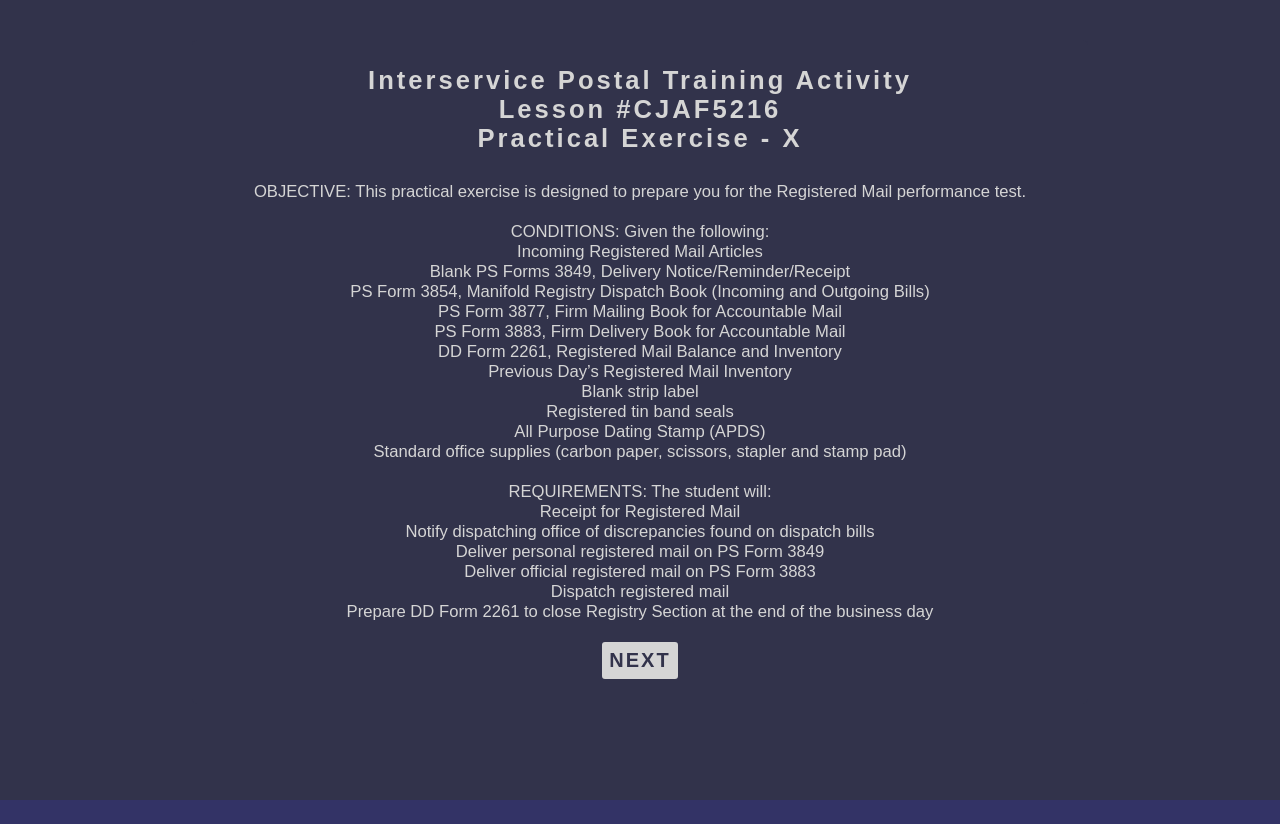
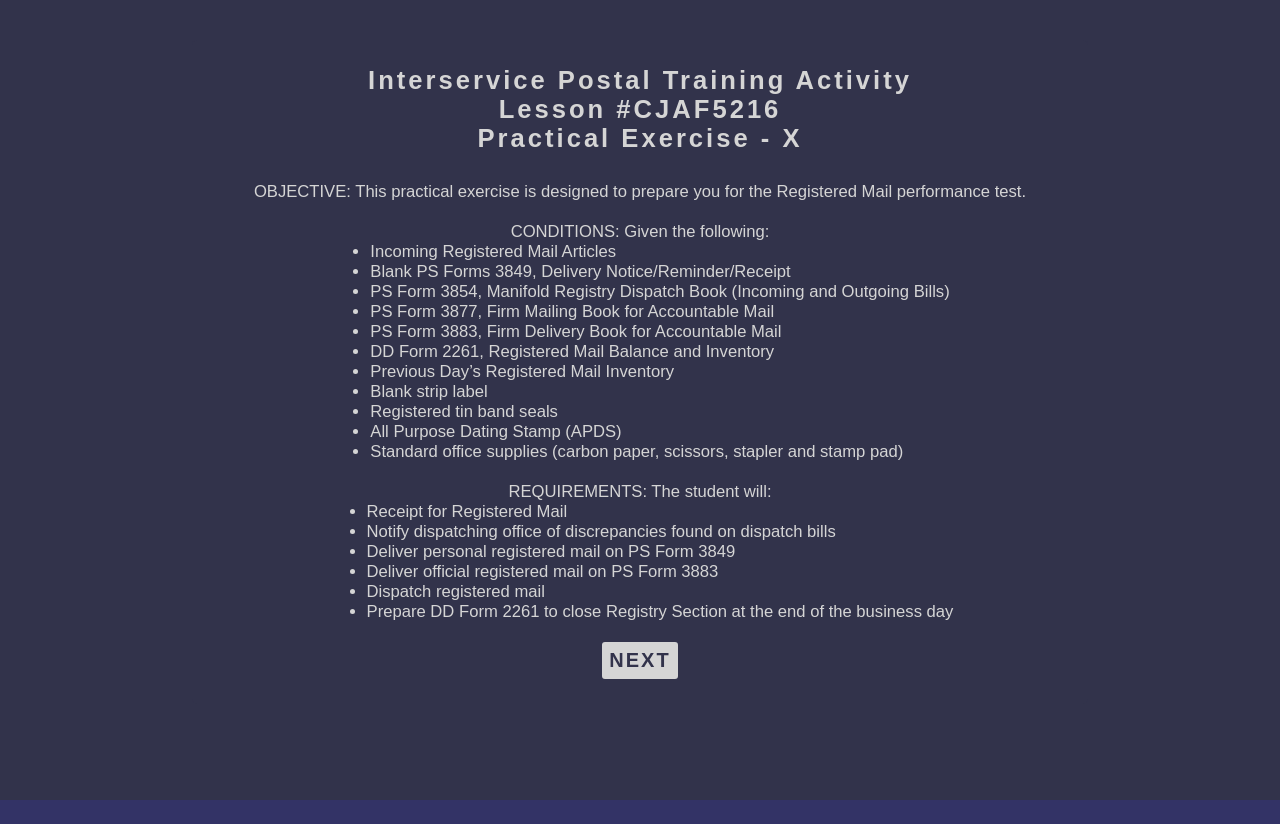
Before and after one commit to jaimitch/Postal-PEY, a Vue app: page / in a window 1280 px wide. Built offline with nearby package versions, Linux system fonts and the light colour scheme.

Commit message:
TLO text that should be lists now are

```diff
--- a/src/components/TLO.vue
+++ b/src/components/TLO.vue
@@ -9,24 +9,28 @@
             <div class="tlo-text">
               OBJECTIVE:  This practical exercise is designed to prepare you for the Registered Mail performance test.<br><br>
               CONDITIONS:  Given the following:<br>
-              Incoming Registered Mail Articles<br>
-              Blank PS Forms 3849, Delivery Notice/Reminder/Receipt<br>
-              PS Form 3854, Manifold Registry Dispatch Book (Incoming and Outgoing Bills)<br>
-              PS Form 3877, Firm Mailing Book for Accountable Mail<br>
-              PS Form 3883, Firm Delivery Book for Accountable Mail<br>
-              DD Form 2261, Registered Mail Balance and Inventory<br>
-              Previous Day’s Registered Mail Inventory<br>
-              Blank strip label<br>
-              Registered tin band seals<br>
-              All Purpose Dating Stamp (APDS)<br>
-              Standard office supplies (carbon paper, scissors, stapler and stamp pad)<br><br>
+                <ul style="text-align:left; margin:auto;">
+                  <li>Incoming Registered Mail Articles<br></li>
+                  <li>Blank PS Forms 3849, Delivery Notice/Reminder/Receipt<br></li>
+                  <li>PS Form 3854, Manifold Registry Dispatch Book (Incoming and Outgoing Bills)<br></li>
+                  <li>PS Form 3877, Firm Mailing Book for Accountable Mail<br></li>
+                  <li>PS Form 3883, Firm Delivery Book for Accountable Mail<br></li>
+                  <li>DD Form 2261, Registered Mail Balance and Inventory<br></li>
+                  <li>Previous Day’s Registered Mail Inventory<br></li>
+                  <li>Blank strip label<br></li>
+                  <li>Registered tin band seals<br></li>
+                  <li>All Purpose Dating Stamp (APDS)<br></li>
+                  <li>Standard office supplies (carbon paper, scissors, stapler and stamp pad)<br><br></li>
+                </ul>
               REQUIREMENTS:  The student will:<br>
-              Receipt for Registered Mail<br>
-              Notify dispatching office of discrepancies found on dispatch bills<br>
-              Deliver personal registered mail on PS Form 3849<br>
-              Deliver official registered mail on PS Form 3883<br>
-              Dispatch registered mail<br>
-              Prepare DD Form 2261 to close Registry Section at the end of the business day<br><br>
+              <ul style="text-align: left; margin: auto;">
+                <li>Receipt for Registered Mail<br></li>
+                <li>Notify dispatching office of discrepancies found on dispatch bills<br></li>
+                <li>Deliver personal registered mail on PS Form 3849<br></li>
+                <li>Deliver official registered mail on PS Form 3883<br></li>
+                <li>Dispatch registered mail<br></li>
+                <li>Prepare DD Form 2261 to close Registry Section at the end of the business day<br><br></li>
+              </ul>
             </div>
             <button class="modal-button" @click="modalPage = 2">NEXT</button>
           </div>
@@ -135,5 +139,8 @@
 .tlo-text {
   font-size: 1.3vw;
   text-align: center;
+  display: flex;
+  justify-content: center;
+  flex-direction: column;
 }
 </style>
```
